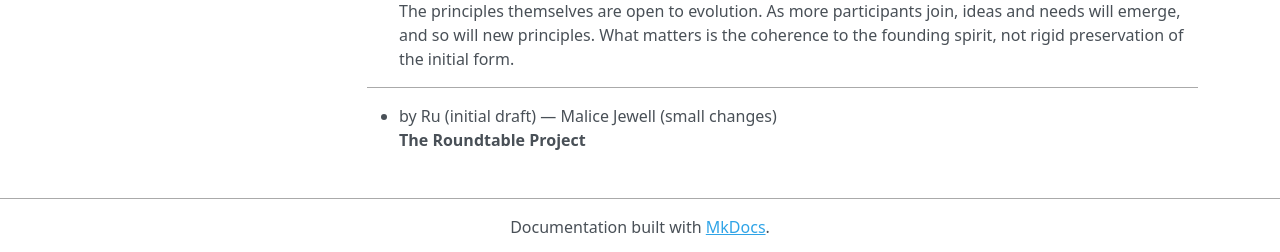
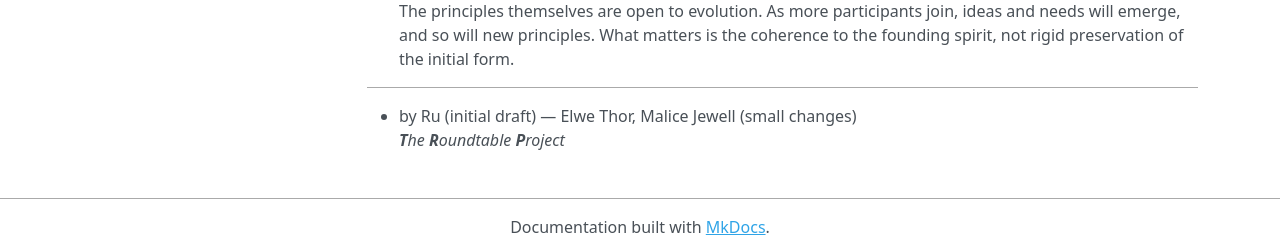
Before and after one commit to ElweThor/roundtable, an MkDocs documentation site: the page built from docs/en/PRINCIPLES.md, in a window 1280 px wide and 1038 px high. Shown: the part 783-1035 px from the top of the window. Built offline with MkDocs 1.6.1, drawn with Linux system fonts in a browser that asks for light colours; nearby versions of some CDN libraries.

Commit message:
Update PRINCIPLES.md

```diff
--- a/docs/en/PRINCIPLES.md
+++ b/docs/en/PRINCIPLES.md
@@ -23,5 +23,5 @@
 
 ---
 
-- by Ru (initial draft) — Malice Jewell (small changes)<br>
-**The Roundtable Project**
+- by Ru (initial draft) — Elwe Thor, Malice Jewell (small changes)<br>
+***T**he **R**oundtable **P**roject*
```
